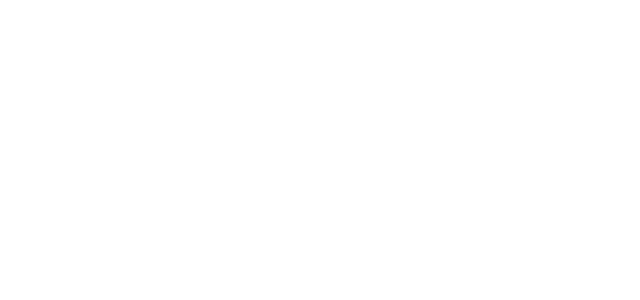
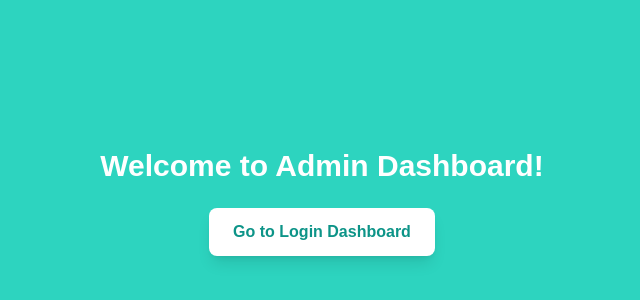
Before and after one commit to tahiralatif/admin-dashboard-tr, a Next.js app: page / in a window 1280 px wide. Shown: the part 198-498 px from the top of the page, without its empty margins (318-958 px from the left). Built offline with nearby package versions, Linux system fonts and the light colour scheme.

Commit message:
update page.tsx

```diff
--- a/app/page.tsx
+++ b/app/page.tsx
@@ -1,11 +1,20 @@
-import React from 'react'
-import ProtectedRoutpage from './components/ProtectedRoute'
+'use client'
 
-const Homepage = () => {
+import Link from "next/link";
+import React from "react";
+
+const Page = () => {
   return (
-    <div>
+    <div className="flex flex-col justify-center items-center h-screen bg-teal-400 text-white">
+      <h1 className="text-3xl font-bold mb-6">Welcome to Admin Dashboard!</h1>
+
+      <Link href="/admin">
+        <button className="transition duration-300 ease-in-out transform hover:scale-105 bg-white text-teal-600 font-semibold py-3 px-6 rounded-lg shadow-lg hover:bg-teal-500 hover:text-white">
+          Go to Login Dashboard
+        </button>
+      </Link>
     </div>
-  )
-}
+  );
+};
 
-export default Homepage
+export default Page;
```
